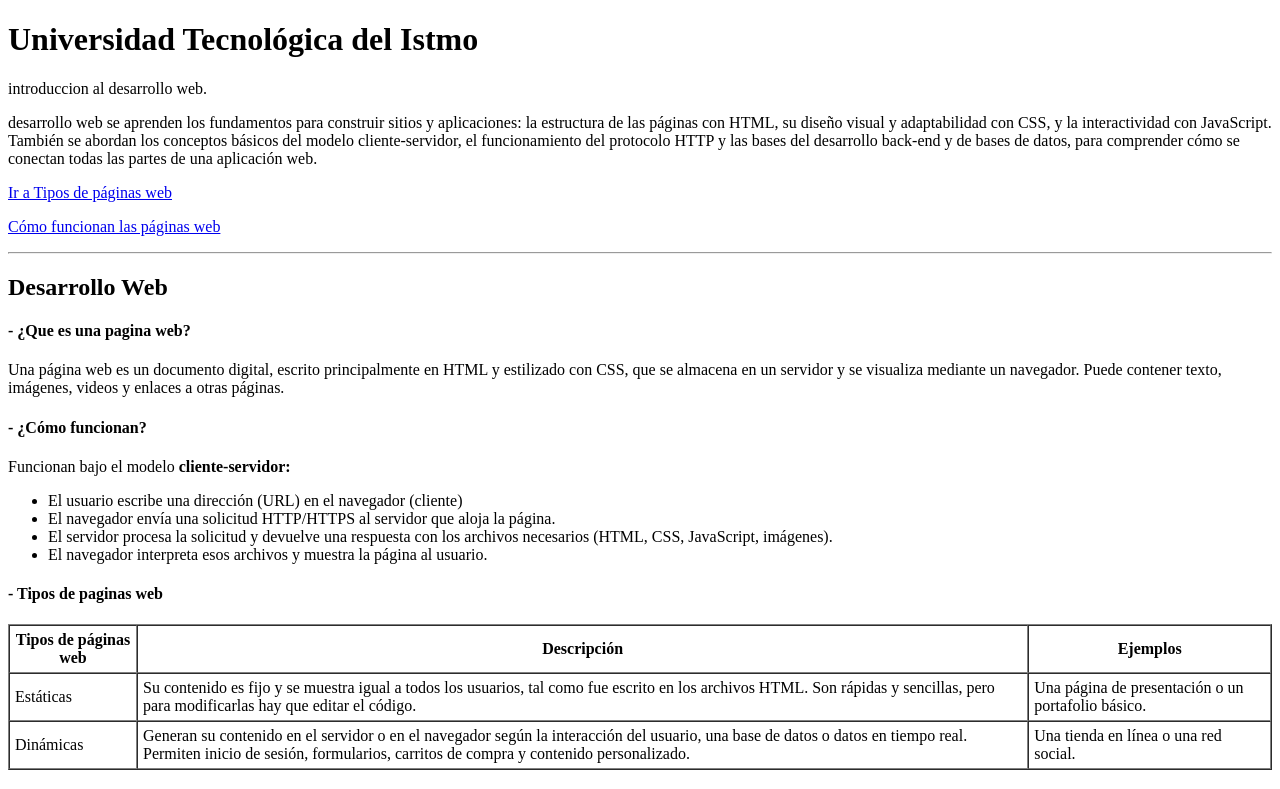
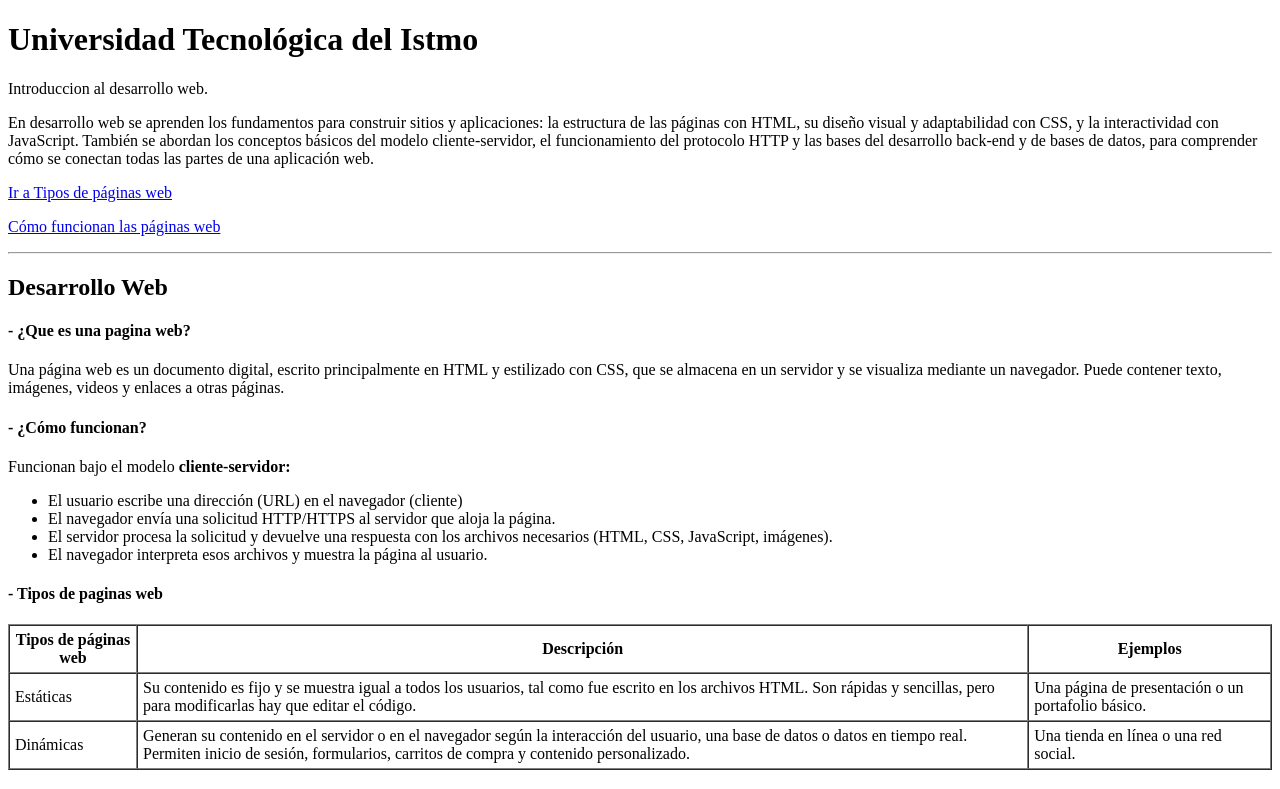
Before and after one commit to HectorBo-B/DSW_HTML, a plain HTML site: page index.html in a window 1280 px wide. Shown: the top 789 px of the page. Drawn offline with Linux system fonts and the light colour scheme.

Commit message:
Update index.html

```diff
--- a/index.html
+++ b/index.html
@@ -12,8 +12,8 @@
         a la que pertenece el sitio-->
         <header>
             <h1> Universidad Tecnológica del Istmo</h1>
-            <p> introduccion al desarrollo web.</p>
-            <p> desarrollo web se aprenden los fundamentos para construir sitios y aplicaciones: la estructura de las páginas con HTML, su diseño visual y adaptabilidad con CSS, y la interactividad con JavaScript. También se abordan los conceptos básicos del modelo cliente-servidor, el funcionamiento del protocolo HTTP y las bases del desarrollo back-end y de bases de datos, para comprender cómo se conectan todas las partes de una aplicación web.</p>
+            <p> Introduccion al desarrollo web.</p>
+            <p> En desarrollo web se aprenden los fundamentos para construir sitios y aplicaciones: la estructura de las páginas con HTML, su diseño visual y adaptabilidad con CSS, y la interactividad con JavaScript. También se abordan los conceptos básicos del modelo cliente-servidor, el funcionamiento del protocolo HTTP y las bases del desarrollo back-end y de bases de datos, para comprender cómo se conectan todas las partes de una aplicación web.</p>
 
         </header>
 
```
